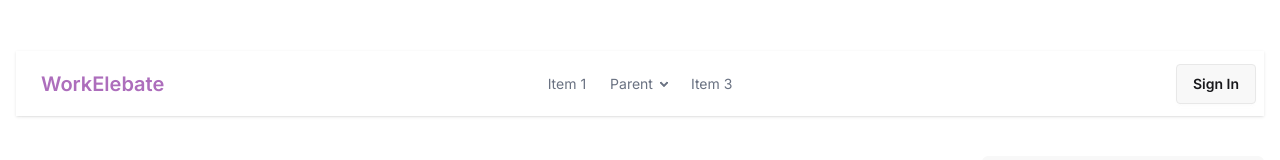
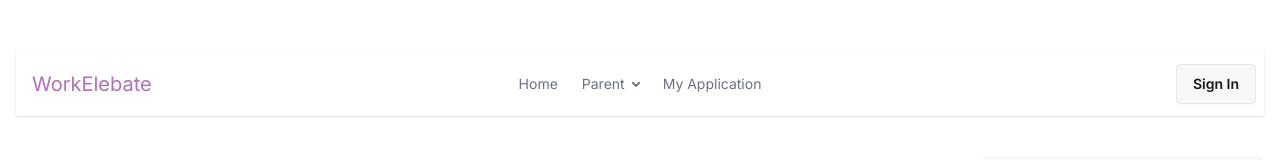
Before and after one commit to shahjalal-labs/WorkElebate, a React (Vite) app in the folder client-WorkElebate/: page /auth in a window 1280 px wide. Shown: the top 160 px of the page. Built offline with nearby package versions, Linux system fonts and the light colour scheme; no server answers.

Commit message:
navbare modified with links

```diff
--- a/client-WorkElebate/src/modules/myApplication/component/ApplicationTable.jsx
+++ b/client-WorkElebate/src/modules/myApplication/component/ApplicationTable.jsx
@@ -1,21 +1,13 @@
+import ApplicationTableHead from "./ApplicationTableHead";
 import ApplicationTableRow from "./ApplicationTableRow";
 
 const ApplicationTable = ({ applications }) => {
   return (
     <div className="overflow-x-auto">
       <table className="table">
-        {/* head */}
-        <thead>
-          <tr>
-            <th>#</th>
-            <th>Name</th>
-            <th>Job</th>
-            <th>Favorite Color</th>
-            <th>View Details</th>
-          </tr>
-        </thead>
+        {/*table head */}
+        <ApplicationTableHead />
         <tbody>
-          {/* row 1 */}
           {applications.map((application, idx) => (
             <ApplicationTableRow
               application={application}
--- /dev/null
+++ b/client-WorkElebate/src/modules/myApplication/component/ApplicationTableHead.jsx
@@ -0,0 +1,14 @@
+const ApplicationTableHead = () => {
+  return (
+    <thead>
+      <tr>
+        <th>#</th>
+        <th>Name</th>
+        <th>Salary & Id</th>
+        <th>View Details</th>
+      </tr>
+    </thead>
+  );
+};
+
+export default ApplicationTableHead;
--- a/client-WorkElebate/src/modules/myApplication/component/ApplicationTableRow.jsx
+++ b/client-WorkElebate/src/modules/myApplication/component/ApplicationTableRow.jsx
@@ -19,13 +19,10 @@ const ApplicationTableRow = ({ application, index }) => {
         </div>
       </td>
       <td>
-        Zemlak, Daniel and Leannon
+        {Math.floor(Math.random() * (10000 - 1000)) + 1000} BDT
         <br />
-        <span className="badge badge-ghost badge-sm">
-          Desktop Support Technician
-        </span>
+        <span className="adge  badge-sm">{application.jobId}</span>
       </td>
-      <td>Purple</td>
       <th>
         <button className="btn btn-ghost btn-xs">details</button>
       </th>
--- a/client-WorkElebate/src/modules/shared/Layout/Navbar.jsx
+++ b/client-WorkElebate/src/modules/shared/Layout/Navbar.jsx
@@ -8,14 +8,38 @@ import Brand from "../ui/Brand";
 const Navbar = () => {
   const { user } = useAuth();
 
+  const link = (
+    <>
+      <li>
+        <Link to="/">Home</Link>
+      </li>
+      <li>
+        <details>
+          <summary>Parent</summary>
+          <ul className="p-2">
+            <li>
+              <a>Submenu 1</a>
+            </li>
+            <li>
+              <a>Submenu 2</a>
+            </li>
+          </ul>
+        </details>
+      </li>
+      <li>
+        <Link to="/myapplications">My Application</Link>
+      </li>
+    </>
+  );
+
   return (
     <motion.nav
       className="navbar bg-base-100 shadow-sm z-10 sticky top-[8px]"
       {...topToBottom}
     >
       <div className="navbar-start">
-        <div className="dropdown">
-          <div tabIndex={0} role="button" className="btn btn-ghost lg:hidden">
+        <div className="dropdown dropdown-right dropdown-hover ">
+          <div tabIndex={0} role="button" className=" lg:hidden cursor-pointer">
             <svg
               xmlns="http://www.w3.org/2000/svg"
               className="h-5 w-5"
@@ -34,51 +58,15 @@ const Navbar = () => {
           </div>
           <ul
             tabIndex={0}
-            className="menu menu-sm dropdown-content bg-base-100 rounded-box z-1 mt-3 w-52 p-2 shadow"
+            className="menu menu-sm dropdown-content bg-base-100 rounded-box z-1 mt-3 min-w-[150px] p-2 shadow mt-6 border"
           >
-            <li>
-              <a>Item 1</a>
-            </li>
-            <li>
-              <a>Parent</a>
-              <ul className="p-2">
-                <li>
-                  <a>Submenu 1</a>
-                </li>
-                <li>
-                  <a>Submenu 2</a>
-                </li>
-              </ul>
-            </li>
-            <li>
-              <a>Item 3</a>
-            </li>
+            {link}
           </ul>
         </div>
         <Brand />
       </div>
       <div className="navbar-center hidden lg:flex">
-        <ul className="menu menu-horizontal px-1">
-          <li>
-            <a>Item 1</a>
-          </li>
-          <li>
-            <details>
-              <summary>Parent</summary>
-              <ul className="p-2">
-                <li>
-                  <a>Submenu 1</a>
-                </li>
-                <li>
-                  <a>Submenu 2</a>
-                </li>
-              </ul>
-            </details>
-          </li>
-          <li>
-            <a>Item 3</a>
-          </li>
-        </ul>
+        <ul className="menu menu-horizontal px-1">{link}</ul>
       </div>
       <div className="navbar-end">
         {user ? (
--- a/client-WorkElebate/src/modules/shared/ui/Brand.jsx
+++ b/client-WorkElebate/src/modules/shared/ui/Brand.jsx
@@ -8,7 +8,7 @@ const Brand = () => {
     <div>
       <motion.button
         onClick={() => navigate("/")}
-        className="btn btn-ghost text-xl"
+        className="text-xl ml-2"
         animate={{
           color: ["#ff5733", "#33ff33", "#8a33ff", "#ce9733"],
           transition: { duration: 7, repeat: Infinity },
--- a/client-WorkElebate/src/router/router.jsx
+++ b/client-WorkElebate/src/router/router.jsx
@@ -30,7 +30,7 @@ const router = createBrowserRouter([
         path: "jobs/:id",
         element: (
           <ProtectedRoute>
-            <JobDetails />,
+            <JobDetails />
           </ProtectedRoute>
         ),
       },
@@ -38,7 +38,7 @@ const router = createBrowserRouter([
         path: "myApplications",
         element: (
           <ProtectedRoute>
-            <MyApplication />,
+            <MyApplication />
           </ProtectedRoute>
         ),
       },
```
